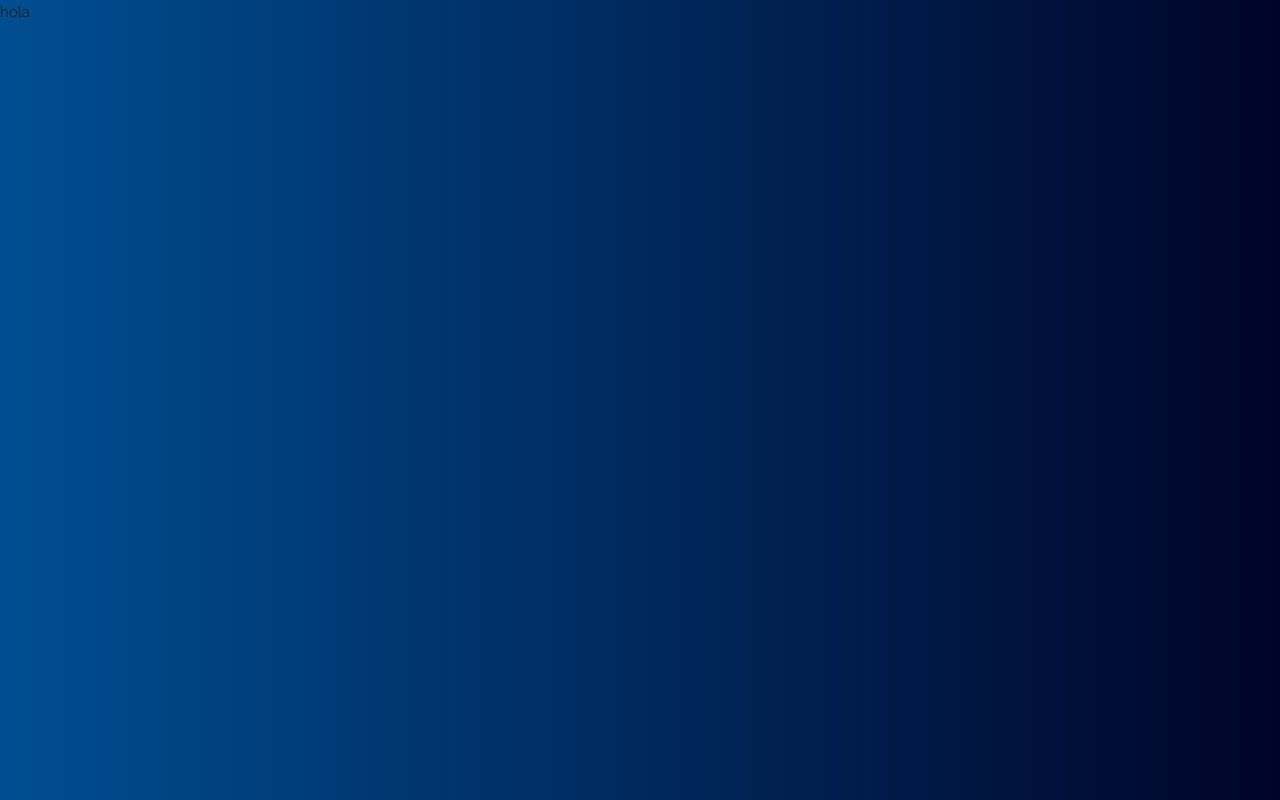
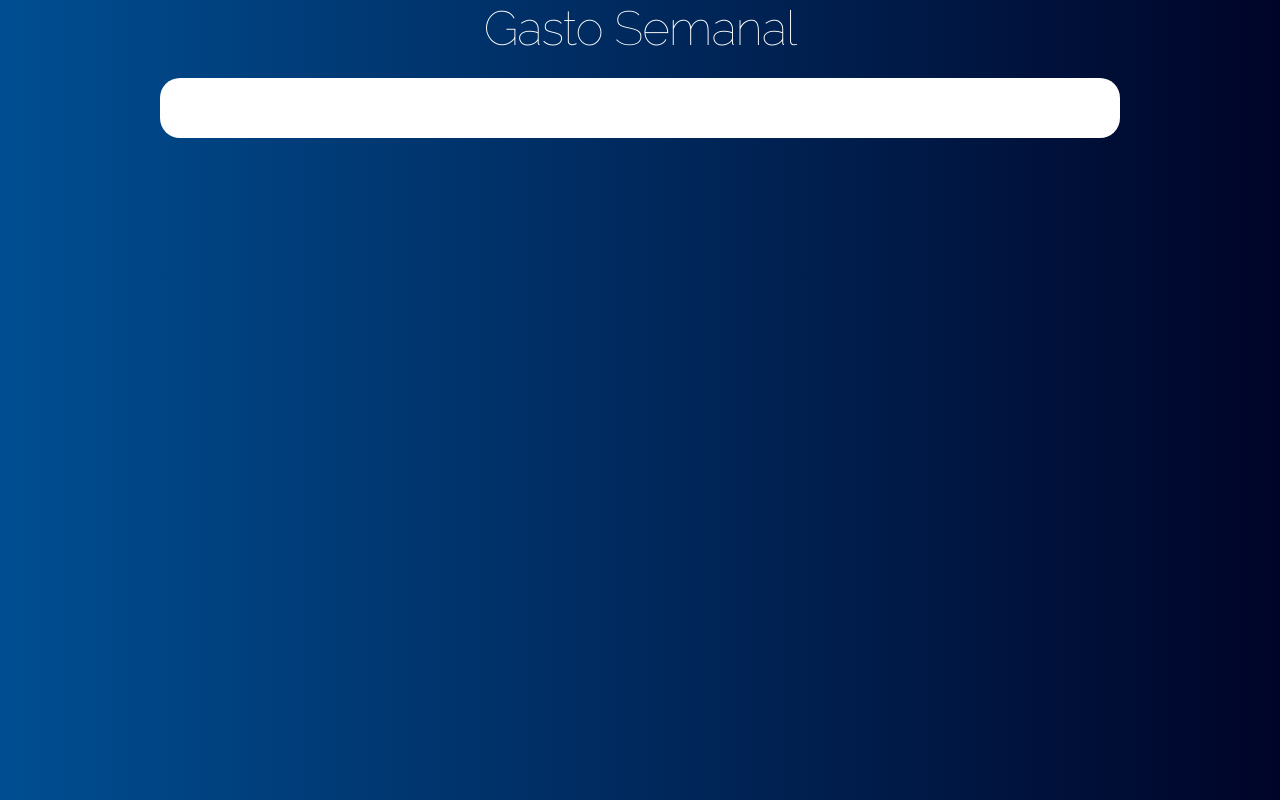
Before and after one commit to armandoltx/Gasto-Semanal, a React (Create React App) app: page / in a window 1280 px wide. Built offline with nearby package versions, Linux system fonts and the light colour scheme.

Commit message:
Creado Header y los contenedores en App.js

```diff
--- a/src/components/App.js
+++ b/src/components/App.js
@@ -1,11 +1,19 @@
 import React, { Component } from 'react';
+import Header from './Header';
 import '../css/App.css';
 
 class App extends Component {
   render() {
     return (
-      <div className="App">
-        hola
+      <div className="App container">
+        <Header titulo="Gasto Semanal" />
+        <div className="contenido-principal contenido">
+          <div className="row">
+            <div className="one-half column"></div>
+            <div className="one-half column"></div>
+          </div>
+        </div>
+
       </div>
     );
   }
--- /dev/null
+++ b/src/components/Header.js
@@ -0,0 +1,9 @@
+import React from 'react';
+
+const Header = ({ titulo }) => {
+  return (
+    <h1>{titulo}</h1>
+  );
+}
+
+export default Header;
```
